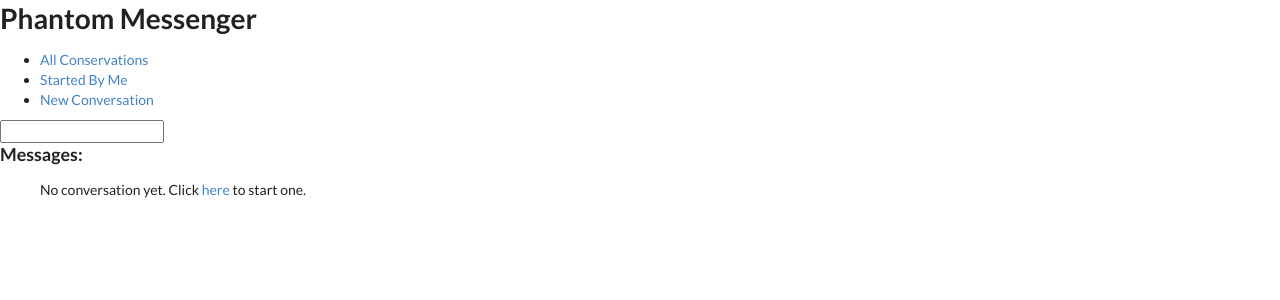
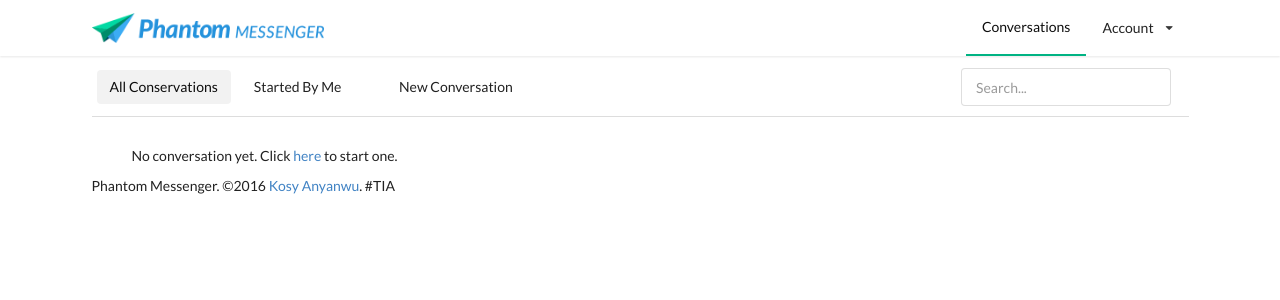
Before and after one commit to BolajiOlajide/feedback-app, a Django app: template messenger/templates/messenger/conversations.html in a window 1280 px wide. Shown: the top 300 px of the page. Run offline with Django 3.2, Linux system fonts and the light colour scheme; the template is opened without the code that fills it, so the values that code supplies are empty; style sheets or scripts are compiled from the project's sources; some libraries are stand-ins or nearby versions; some web fonts are replaced.

Commit message:
clean up less files, add styling for page headers

```diff
--- /dev/null
+++ b/messenger/templates/messenger/base.html
@@ -0,0 +1,37 @@
+{% extends "base.html" %}
+{% load static %}
+{% load humanize %}
+
+{% block main %}
+
+    <div class="ui menu navbar fixed">
+        <div class="ui container">
+
+            <a href="#" class="header item">
+                <img class="ui logo" src="{% static "img/header-logo.png" %}">
+            </a>
+
+            <div class="right menu">
+                <a href="#" class="item active right nav-menu-link">Conversations</a>
+                <div class="ui simple dropdown item right">
+                    Account <i class="dropdown icon"></i>
+                    <div class="menu">
+                        <a class="item" href="#">Sign Out</a>
+                    </div>
+                </div>
+            </div>
+
+        </div>
+    </div>
+    <div class="ui container page-content">
+        {% block page_content %}{% endblock %}
+    </div>
+    <div class="ui container footer">
+        <div class="ui grid">
+            <div class="sixteen wide column">
+                Phantom Messenger. ©2016 <a href="http://github.com/andela-kanyanwu/">Kosy Anyanwu</a>. #TIA
+            </div>
+        </div>
+    </div>
+
+{% endblock %}
--- a/messenger/templates/messenger/conversations.html
+++ b/messenger/templates/messenger/conversations.html
@@ -1,22 +1,36 @@
-{% extends "base.html" %}
+{% extends "messenger/base.html" %}
 {% load static %}
 {% load humanize %}
 
 {% block title %}{{ block.super }} - My Conversations{% endblock %}
+{% block extra_css %}
+    <link rel="stylesheet" type="text/css" href="{% static 'css/conversations.css' %}">
+{% endblock extra_css %}
 
-{% block main %}
+{% block page_content %}
 
-    <h1>Phantom Messenger</h1>
-    <ul>
-        <li><a href="{% url 'messenger:conversations' %}">All Conservations</a></li>
-        <li><a href="{% url 'messenger:conversations' %}?init=1">Started By Me</a></li>
-        <li><a href="{% url 'messenger:conversation_start' %}">New Conversation</a></li>
-    </ul>
+    <div class="ui grid">
+
+        <div class="sixteen wide column secondary-menu-bar">
+            <div class="ui secondary menu">
+                <a class="active item">All Conservations</a>
+                <a class="item">Started By Me</a>
+                <a class="item"><i class="plus icon"></i> New Conversation</a>
+                <div class="right menu">
+                    <div class="item">
                         <form method="GET" action="{% url 'messenger:conversations' %}">
-        <input type="search" name="q"></input>
+                            <div class="ui icon input">
+                                <input placeholder="Search..." type="search" name="q">
+                                <i class="search icon"></i>
+                            </div>
                         </form>
-    <div>
-        <h3>Messages:</h3>
+                    </div>
+                </div>
+            </div>
+            <div class="ui divider"></div>
+        </div>
+
+        <div class="sixteen wide column option-bar">
             <ul>
                 {% for conversation in conversations %}
                     <li><a href="{% url 'messenger:conversation' pk=conversation.pk %}">
@@ -30,4 +44,7 @@
             </ul>
         </div>
 
+        </div>
+    </div>
+
 {% endblock %}
--- a/static/css/authentication.css
+++ b/static/css/authentication.css
@@ -1 +1 @@
-#auth-body{background-image:url("../img/phone-text.png");background-size:cover;background-repeat:no-repeat}.phantom-logo-big img{width:345px;height:auto}.phantom-text h2{color:white}.center-phantom{display:flex;height:100%;flex-direction:column;align-items:center;justify-content:center}.space-style{margin-bottom:30px}
+#auth-body{background-image:url("../img/phone-text.png");background-size:cover;background-repeat:no-repeat}.phantom-logo-big img{width:300px;height:auto}.phantom-text h2{color:white}.center-phantom{display:flex;height:100%;flex-direction:column;align-items:center;justify-content:center}.space-style{margin-bottom:30px}
--- /dev/null
+++ b/static/css/conversations.css
@@ -0,0 +1 @@
+.ui.menu{box-shadow:none;border:none;border-bottom:1px solid rgba(102,102,102,0.15)}.ui.menu.navbar{box-shadow:0 1px 2px 0 rgba(102,102,102,0.15);border:none;background-color:rgba(255,255,255,0.85)}.ui.menu.navbar .container>.item:first-child{border:none !important;padding-left:0}.ui.menu.navbar .container>.item:first-child .logo{height:30px;width:auto}.ui.menu.navbar .item::before{background:transparent}.ui.menu.navbar .nav-menu-link{cursor:pointer}.ui.menu.navbar .nav-menu-link.active{background-color:transparent;border-bottom:2px solid #00B383}.ui.menu.navbar .nav-menu-link:hover{background-color:rgba(0,0,0,0.05)}.page-content{padding-top:58px}.secondary-menu-bar{background-color:rgba(255,255,255,0.85)}.secondary-menu-bar .ui.divider,.secondary-menu-bar .secondary.menu{margin:0}
--- /dev/null
+++ b/static/less/_messenger_base.less
@@ -0,0 +1,46 @@
+@import "_vars";
+
+
+.ui.menu {
+    box-shadow: none;
+    border: none;
+    border-bottom: 1px solid fadeout(@phantom-grey, 85%);
+}
+.ui.menu.navbar{
+    box-shadow: 0 1px 2px 0 fadeout(@phantom-grey, 85%);
+    border: none;
+    background-color: fadeout(white, 15%);
+
+    .container > .item:first-child{
+        border: none !important;
+        padding-left: 0;
+        .logo {
+            height: 30px;
+            width: auto;
+        }
+    }
+    .item::before{
+        background: transparent;
+    }
+    .nav-menu-link{
+        cursor: pointer;
+        &.active {
+            background-color: transparent;
+            border-bottom: 2px solid @phantom-green;
+        }
+        &:hover {
+            background-color: @phantom-ash;
+        }
+    }
+}
+
+.page-content{
+    padding-top: 58px;
+}
+
+.secondary-menu-bar{
+    background-color: fadeout(white, 15%);
+    .ui.divider, .secondary.menu{
+        margin: 0;
+    }
+}
--- a/static/less/vars.less
+++ b/static/less/_vars.less
@@ -4,5 +4,5 @@
 @phantom-blue: #028EE2;
 @phantom-black: black;
 @phantom-white: white;
-@phantom-ash: #989898;
+@phantom-ash: fadeout(black, 95%);
 @phantom-grey: #666666;
--- a/static/less/authentication.less
+++ b/static/less/authentication.less
@@ -7,7 +7,7 @@
 }
 
 .phantom-logo-big img {
-    width: 345px;
+    width: 300px;
     height: auto;
 }
 
--- /dev/null
+++ b/static/less/conversations.less
@@ -0,0 +1 @@
+@import "_messenger_base";
```
Also changed, not shown: messenger/templates/messenger/_base.html (deleted, +0 -7 lines), static/css/components.css (deleted), static/css/vars.css (deleted), static/img/header-logo.png (added), static/less/_components.less (added), static/less/components.less (deleted). Lines whose indentation alone changed are shown as unchanged.
